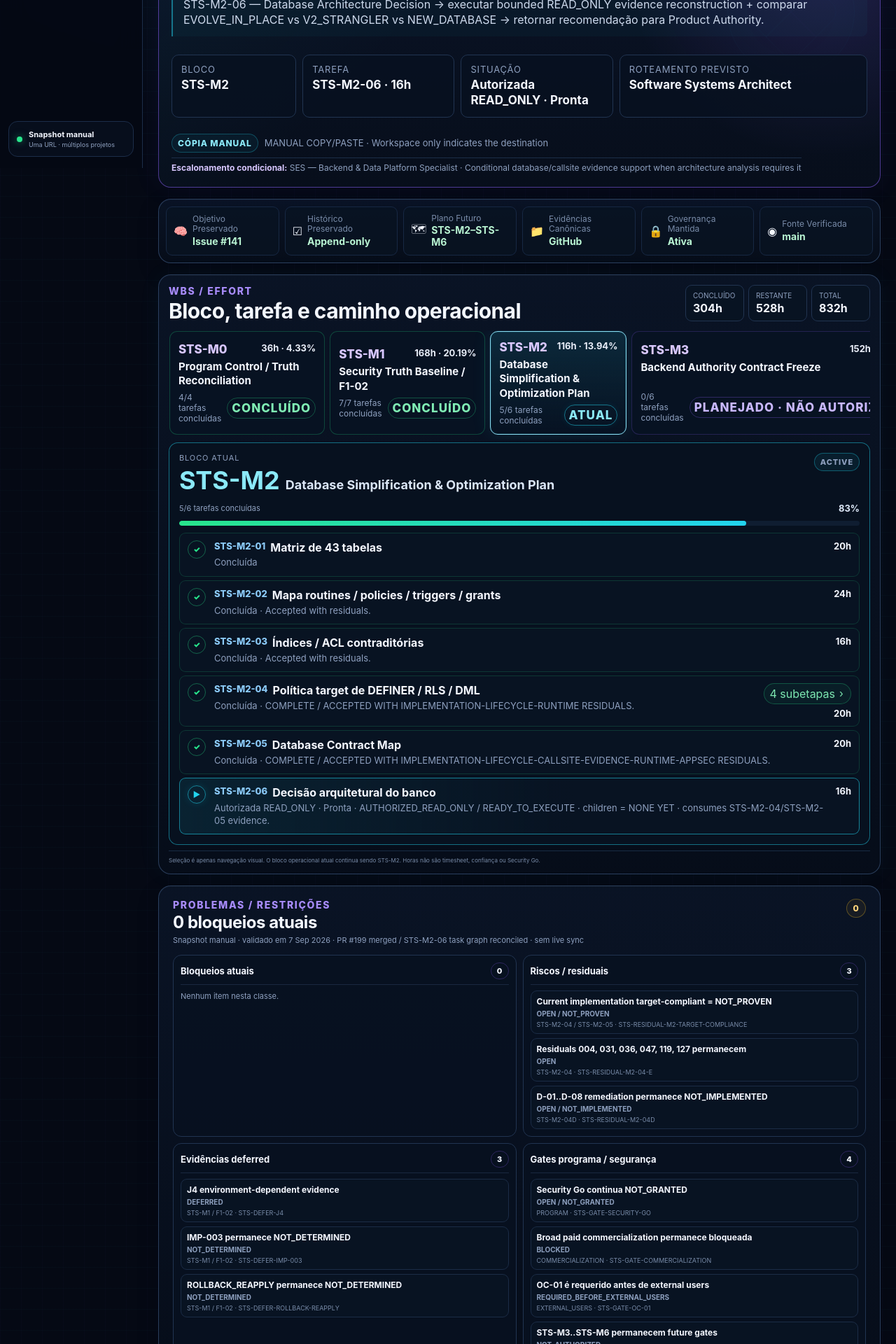
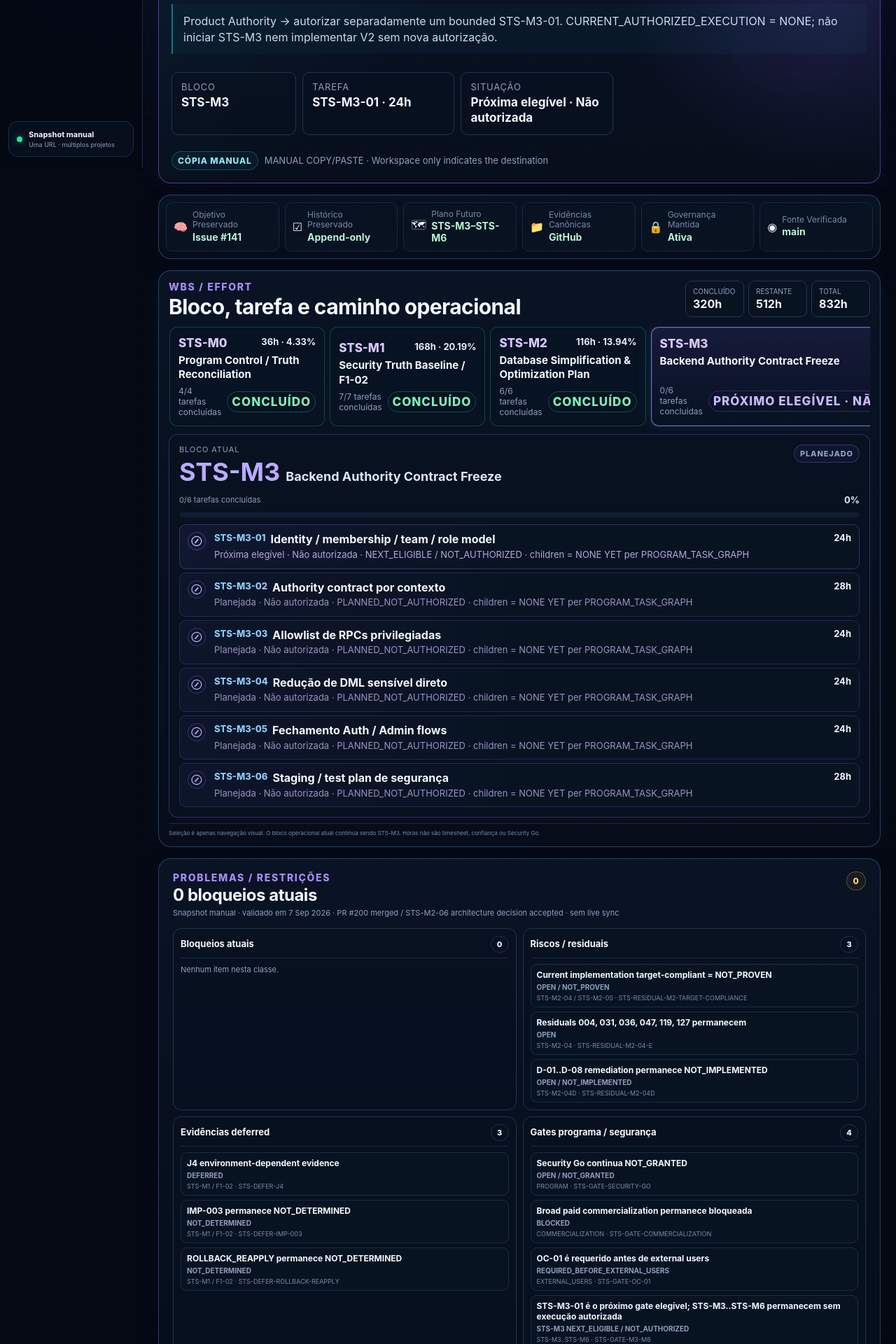
Before and after one commit to wagnerjfjunior/sfjm-workspace, a Next.js app: page / in a window 1280 px wide. Shown: the part 560-2480 px from the top of the page at 70% size. Built offline with nearby package versions, Linux system fonts and the light colour scheme.

Commit message:
data: advance FECH.AI dashboard to accepted M2 closure

```diff
--- a/data/workspace-demo.ts
+++ b/data/workspace-demo.ts
@@ -149,7 +149,7 @@ export type WbsMilestone = {
   label: string;
   hours: number;
   state: "COMPLETE" | "ACTIVE" | "PLANNED";
-  operationalState?: "PLANNED_NOT_AUTHORIZED";
+  operationalState?: "ELIGIBLE_NOT_AUTHORIZED" | "PLANNED_NOT_AUTHORIZED";
   tasks: WbsTask[];
 };
 export type WbsBacklog = {
@@ -181,9 +181,9 @@ export const workspaceDemo = {
   ] satisfies NavItem[],
 
   checks: [
-    { label: "Último milestone", value: "STS-M1 fechado · deferred assurance" },
-    { label: "Milestone atual", value: "STS-M2 · STARTED" },
-    { label: "Próxima ação", value: "STS-M2-06 · executar decisão arquitetural READ_ONLY autorizada" },
+    { label: "Último milestone", value: "STS-M2 fechado · accepted with residuals" },
+    { label: "Próximo milestone", value: "STS-M3 · elegível / não autorizado" },
+    { label: "Próxima ação", value: "Product Authority · autorizar bounded STS-M3-01" },
     { label: "Objetivo principal", value: "Preservado · Issue #141" },
     { label: "Histórico", value: "Preservado" },
     { label: "Security Go", value: "Não concedido" }
@@ -193,8 +193,8 @@ export const workspaceDemo = {
     {
       name: "FECH.AI",
       kind: "Projeto externo",
-      continuityState: "STS-M2 ACTIVE · STS-M2-05 COMPLETE / ACCEPTED WITH RESIDUALS · STS-M2-06 AUTHORIZED_READ_ONLY / READY_TO_EXECUTE",
-      nextSafeAction: "STS-M2-06 — Database Architecture Decision → executar bounded READ_ONLY evidence reconstruction + comparar EVOLVE_IN_PLACE vs V2_STRANGLER vs NEW_DATABASE → retornar recomendação para Product Authority.",
+      continuityState: "STS-M2 COMPLETE / ACCEPTED WITH RESIDUALS · STS-M2-06 COMPLETE / ACCEPTED · DATABASE STRATEGY = V2_STRANGLER / SAME_DATABASE_FIRST · STS-M3-01 NEXT_ELIGIBLE / NOT_AUTHORIZED",
+      nextSafeAction: "Product Authority → autorizar separadamente um bounded STS-M3-01. CURRENT_AUTHORIZED_EXECUTION = NONE; não iniciar STS-M3 nem implementar V2 sem nova autorização.",
       issues: [
         {
           id: "STS-GATE-SECURITY-GO",
@@ -317,24 +317,24 @@ export const workspaceDemo = {
           id: "STS-GATE-M3-M6",
           class: "FUTURE_GATE",
           scope: "STS-M3..STS-M6",
-          state: "NOT_AUTHORIZED",
-          label: "STS-M3..STS-M6 permanecem future gates",
+          state: "STS-M3 NEXT_ELIGIBLE / NOT_AUTHORIZED",
+          label: "STS-M3-01 é o próximo gate elegível; STS-M3..STS-M6 permanecem sem execução autorizada",
           blockingForCurrentTask: false,
           source: "docs/sfjm/PROGRAM_TASK_GRAPH.md",
           sourceRef: "83186f5775e563e150329fa0b95dd1d7f3f3a516",
           lastValidatedAt: "2026-09-07",
-          resolutionCondition: "autorização sequencial da Product Authority quando cada milestone se tornar elegível",
+          resolutionCondition: "Product Authority pode autorizar separadamente bounded STS-M3-01; demais milestones permanecem sequencialmente gated",
           displayPolicy: "ROADMAP_GATES"
         }
       ] satisfies ProjectIssue[],
       repository: "wagnerjfjunior/fecha.ai",
-      observedSha: "83186f5775e563e150329fa0b95dd1d7f3f3a516",
-      observedAt: "7 Sep 2026 · PR #199 merged / STS-M2-06 task graph reconciled",
-      verification: "Snapshot manual validado em 83186f57… · WBS + PROGRAM_TASK_GRAPH + CURRENT_STATE + CURRENT_ISSUES + NEXT_SAFE_ACTION · sem live sync",
+      observedSha: "661ef0014576d473088add0052d751e0a47d306e",
+      observedAt: "7 Sep 2026 · PR #200 merged / STS-M2-06 architecture decision accepted",
+      verification: "Snapshot manual validado em 661ef001… · WBS + PROGRAM_TASK_GRAPH + CURRENT_STATE + NEXT_SAFE_ACTION; CURRENT_ISSUES mantém validation anchor 83186f57… · sem live sync",
       taskDecompositions: [{
         parentTaskId: "STS-M2-04",
         parentLabel: "Política target de DEFINER / RLS / DML",
-        source: "FECH.AI docs/sfjm/PROGRAM_TASK_GRAPH.md + CURRENT_STATE.md + NEXT_SAFE_ACTION.md @ 83186f57…",
+        source: "FECH.AI docs/sfjm/PROGRAM_TASK_GRAPH.md + CURRENT_STATE.md + NEXT_SAFE_ACTION.md @ 661ef001…",
         items: [
           {
             id: "STS-M2-04B",
@@ -437,44 +437,19 @@ export const workspaceDemo = {
   fechaiProgram: {
     name: "FECH.AI Security-to-Scale 2026",
     repository: "wagnerjfjunior/fecha.ai",
-    observedSha: "83186f5775e563e150329fa0b95dd1d7f3f3a516",
-    observedAt: "7 Sep 2026 · PR #199 merged / STS-M2-06 task graph reconciled",
+    observedSha: "661ef0014576d473088add0052d751e0a47d306e",
+    observedAt: "7 Sep 2026 · PR #200 merged / STS-M2-06 accepted / STS-M2 closed",
     programIssue: "#141",
     programObjective: "Reach a sellable, operable FECH.AI with a defensible Security Go candidate and a clear path out of the current frontend/backend monolith before year-end, without hiding unresolved risk or performing a big-bang rewrite.",
     objectiveSource: "FECH.AI Issue #141 + program-hierarchy BCR",
     objectiveIntegrity: "PRESERVED · no approved objective drift observed",
     objectiveChangePolicy: "Material objective change must be versioned in the canonical project and explicitly approved; otherwise flag OBJECTIVE_DRIFT and do not claim safe continuity.",
     specialistTransport: "MANUAL COPY/PASTE · Workspace only indicates the destination",
-    specialistRouting: [
-      {
-        sequence: 1,
-        role: "architecture",
-        archetypeId: "software-systems-architect",
-        targetName: "SES — Software Systems Architect",
-        purpose: "Primary STS-M2-06 database architecture decision",
-        requirement: "REQUIRED"
-      },
-      {
-        sequence: 2,
-        role: "backend_data",
-        archetypeId: "backend-data-platform-specialist",
-        targetName: "SES — Backend & Data Platform Specialist",
-        purpose: "Conditional database/callsite evidence support when architecture analysis requires it",
-        requirement: "CONDITIONAL"
-      },
-      {
-        sequence: 3,
-        role: "application_security",
-        archetypeId: "application-security-assurance-specialist",
-        targetName: "SES — Application Security Assurance Specialist",
-        purpose: "Conditional assurance only for material security-policy questions",
-        requirement: "CONDITIONAL"
-      }
-    ],
-    lastCompletedMilestone: "STS-M1 — COMPLETE WITH DEFERRED SECURITY ASSURANCE",
-    nextProgramMilestone: "STS-M3 — Backend Authority Contract Freeze · PLANNED",
-    activeWorkstream: "STS-M2 · ACTIVE · STS-M2-05 COMPLETE / ACCEPTED WITH RESIDUALS · STS-M2-06 AUTHORIZED_READ_ONLY / READY_TO_EXECUTE",
-    nextSafeAction: "Resolve live FECH.AI main → execute bounded STS-M2-06 READ_ONLY architecture decision → compare EVOLVE_IN_PLACE vs V2_STRANGLER vs NEW_DATABASE → return recommendation for Product Authority adjudication",
+    specialistRouting: [],
+    lastCompletedMilestone: "STS-M2 — COMPLETE / ACCEPTED WITH IMPLEMENTATION-LIFECYCLE-CALLSITE-RUNTIME-APPSEC RESIDUALS",
+    nextProgramMilestone: "STS-M3 — Backend Authority Contract Freeze · NEXT_ELIGIBLE / NOT_AUTHORIZED",
+    activeWorkstream: "STS-M2 COMPLETE / ACCEPTED WITH RESIDUALS · STS-M3-01 NEXT_ELIGIBLE / NOT_AUTHORIZED · CURRENT_AUTHORIZED_EXECUTION = NONE",
+    nextSafeAction: "Resolve live FECH.AI main → request separate Product Authority authorization for bounded STS-M3-01 → do not start STS-M3 or implement V2 without that authorization",
     securityGo: "NOT GRANTED",
     commercialization: "BLOCKED",
     weightingBasis: "Peso = duração planejada; progresso só avança quando o gate do milestone é aceito.",
@@ -506,8 +481,8 @@ export const workspaceDemo = {
         label: "Database Simplification & Optimization Plan",
         window: "18 Sep–9 Oct",
         weight: 18.75,
-        acceptedPercent: 0,
-        status: "ACTIVE",
+        acceptedPercent: 100,
+        status: "COMPLETE",
         owner: "Backend/Data + Architecture",
         exit: "Canonicality matrix + routine/policy/trigger/grant map + target authority policy + Database Contract Map + evolution decision."
       },
@@ -706,18 +681,36 @@ export const workspaceDemo = {
         owner: "Backend/Data + Architecture",
         evidence: "COMPLETE / ACCEPTED WITH IMPLEMENTATION-LIFECYCLE-RUNTIME RESIDUALS. Target-policy objective closed; current implementation compliance, AppSec PASS, runtime assurance and Security Go remain unproven.",
         nextAction: "Não reabrir B1/B2/B3/C/D/E ou M2-04 sem invalidação material."
+      },
+      {
+        id: "STS-M2-05",
+        label: "Database Contract Map",
+        category: "PROGRAM",
+        state: "COMPLETE",
+        owner: "Backend/Data + Architecture",
+        evidence: "COMPLETE / ACCEPTED WITH IMPLEMENTATION-LIFECYCLE-CALLSITE-EVIDENCE-RUNTIME-APPSEC RESIDUALS.",
+        nextAction: "Consumir como evidência aceita; residuals permanecem preservados."
+      },
+      {
+        id: "STS-M2-06",
+        label: "Database Architecture Decision",
+        category: "PROGRAM",
+        state: "COMPLETE",
+        owner: "Architecture + Product Authority",
+        evidence: "COMPLETE / ACCEPTED. DATABASE STRATEGY = V2_STRANGLER / SAME_DATABASE_FIRST. NEW PRODUCTION DATABASE = NOT SELECTED AT THIS STAGE.",
+        nextAction: "Não implementar V2 sob esta aceitação; implementação permanece separadamente não autorizada."
       }
     ] satisfies ExecutionItem[],
 
     active: [
       {
-        id: "STS-M2-06",
-        label: "Database Architecture Decision",
+        id: "STS-M3-01",
+        label: "Identity / membership / team / role model",
         category: "PROGRAM",
         state: "PLANNED",
-        owner: "Architecture",
-        evidence: "AUTHORIZED_READ_ONLY / READY_TO_EXECUTE. STS-M2-05 is COMPLETE / ACCEPTED WITH RESIDUALS.",
-        nextAction: "Executar READ_ONLY evidence reconstruction + comparar EVOLVE_IN_PLACE vs V2_STRANGLER vs NEW_DATABASE; retornar recomendação para Product Authority."
+        owner: "Product Authority gate",
+        evidence: "NEXT_ELIGIBLE / NOT_AUTHORIZED. CURRENT_AUTHORIZED_EXECUTION = NONE.",
+        nextAction: "Obter autorização separada da Product Authority para bounded STS-M3-01 antes de qualquer execução."
       }
     ] satisfies ExecutionItem[],
 
@@ -818,22 +811,23 @@ export const workspaceDemo = {
       { date: "7 Sep 2026", text: "B2 High-Risk Target-Contract Closure aceita com residuals de implementação/lifecycle/runtime", kind: "PROGRAM" },
       { date: "7 Sep 2026", text: "STS-M2-04 COMPLETE / ACCEPTED; M2-05 torna-se NEXT ELIGIBLE / NOT AUTHORIZED", kind: "PROGRAM" },
       { date: "7 Sep 2026", text: "PR #194 mergeada: PROGRAM_TASK_GRAPH publica overlay consumível M2→M6 e decomposição recursiva de M2-04", kind: "PROGRAM" },
-      { date: "7 Sep 2026", text: "PR #199 mergeada: PROGRAM_TASK_GRAPH reconciliado para STS-M2-06 AUTHORIZED_READ_ONLY / READY_TO_EXECUTE", kind: "PROGRAM" }
+      { date: "7 Sep 2026", text: "PR #199 mergeada: PROGRAM_TASK_GRAPH reconciliado para STS-M2-06 AUTHORIZED_READ_ONLY / READY_TO_EXECUTE", kind: "PROGRAM" },
+      { date: "7 Sep 2026", text: "PR #200 mergeada: STS-M2-06 aceito com V2_STRANGLER / SAME_DATABASE_FIRST; STS-M2 fechado com residuals; STS-M3-01 torna-se NEXT_ELIGIBLE / NOT_AUTHORIZED", kind: "PROGRAM" }
     ] satisfies TimelineItem[]
 
   } satisfies ProgramSnapshot,
 
   fechaiWbs: {
-    source: "WBS structure: docs/roadmap/fechai-security-to-scale-2026-wbs.md · operational overlay: docs/sfjm/PROGRAM_TASK_GRAPH.md · current meaning: CURRENT_STATE.md + NEXT_SAFE_ACTION.md @ 83186f57…",
+    source: "WBS structure: docs/roadmap/fechai-security-to-scale-2026-wbs.md · operational overlay: docs/sfjm/PROGRAM_TASK_GRAPH.md · current meaning: CURRENT_STATE.md + NEXT_SAFE_ACTION.md @ 661ef001…",
     basis: "Planning estimates for visibility, not clocked timesheets.",
     totalCriticalHours: 832,
-    completedHours: 304,
-    remainingCriticalHours: 528,
+    completedHours: 320,
+    remainingCriticalHours: 512,
     preSecurityGoBacklogHours: 116,
     plannedBacklogHours: 104,
-    currentPackage: "STS-M2 — STARTED",
-    currentTask: "STS-M2-06 · Decisão arquitetural do banco · AUTHORIZED_READ_ONLY / READY_TO_EXECUTE · 16h",
-    note: "Rótulos/horas vêm da WBS estrutural; identidade externa usa STS-Mx-yy e wbsId preserva Mx-yy. STS-M2-05 está COMPLETE / ACCEPTED WITH RESIDUALS; STS-M2-06 está AUTHORIZED_READ_ONLY / READY_TO_EXECUTE. Horas são planejamento, não timesheet.",
+    currentPackage: "STS-M3 — NEXT_ELIGIBLE / NOT_AUTHORIZED",
+    currentTask: "STS-M3-01 · Identity / membership / team / role model · NEXT_ELIGIBLE / NOT_AUTHORIZED · 24h",
+    note: "Rótulos/horas vêm da WBS estrutural; identidade externa usa STS-Mx-yy e wbsId preserva Mx-yy. STS-M2 está COMPLETE / ACCEPTED WITH RESIDUALS; STS-M3-01 é NEXT_ELIGIBLE / NOT_AUTHORIZED. Horas são planejamento, não timesheet.",
     milestones: [
       {
         id: "STS-M0",
@@ -866,14 +860,14 @@ export const workspaceDemo = {
         id: "STS-M2", wbsId: "M2",
         label: "Database Simplification & Optimization Plan",
         hours: 116,
-        state: "ACTIVE",
+        state: "COMPLETE",
         tasks: [
           { id: "STS-M2-01", wbsId: "M2-01", label: "Matriz de 43 tabelas", hours: 20, state: "COMPLETE" },
           { id: "STS-M2-02", wbsId: "M2-02", label: "Mapa routines / policies / triggers / grants", hours: 24, state: "COMPLETE", note: "Accepted with residuals." },
           { id: "STS-M2-03", wbsId: "M2-03", label: "Índices / ACL contraditórias", hours: 16, state: "COMPLETE", note: "Accepted with residuals." },
           { id: "STS-M2-04", wbsId: "M2-04", label: "Política target de DEFINER / RLS / DML", hours: 20, state: "COMPLETE", note: "COMPLETE / ACCEPTED WITH IMPLEMENTATION-LIFECYCLE-RUNTIME RESIDUALS." },
           { id: "STS-M2-05", wbsId: "M2-05", label: "Database Contract Map", hours: 20, state: "COMPLETE", note: "COMPLETE / ACCEPTED WITH IMPLEMENTATION-LIFECYCLE-CALLSITE-EVIDENCE-RUNTIME-APPSEC RESIDUALS." },
-          { id: "STS-M2-06", wbsId: "M2-06", label: "Decisão arquitetural do banco", hours: 16, state: "PLANNED", note: "AUTHORIZED_READ_ONLY / READY_TO_EXECUTE · children = NONE YET · consumes STS-M2-04/STS-M2-05 evidence." }
+          { id: "STS-M2-06", wbsId: "M2-06", label: "Decisão arquitetural do banco", hours: 16, state: "COMPLETE", note: "COMPLETE / ACCEPTED · DATABASE STRATEGY = V2_STRANGLER / SAME_DATABASE_FIRST · NEW PRODUCTION DATABASE = NOT SELECTED AT THIS STAGE." }
         ]
       },
       {
@@ -881,9 +875,9 @@ export const workspaceDemo = {
         label: "Backend Authority Contract Freeze",
         hours: 152,
         state: "PLANNED",
-        operationalState: "PLANNED_NOT_AUTHORIZED",
+        operationalState: "ELIGIBLE_NOT_AUTHORIZED",
         tasks: [
-          { id: "STS-M3-01", wbsId: "M3-01", label: "Identity / membership / team / role model", hours: 24, state: "PLANNED", note: "PLANNED_NOT_AUTHORIZED · children = NONE YET per PROGRAM_TASK_GRAPH" },
+          { id: "STS-M3-01", wbsId: "M3-01", label: "Identity / membership / team / role model", hours: 24, state: "PLANNED", note: "NEXT_ELIGIBLE / NOT_AUTHORIZED · children = NONE YET per PROGRAM_TASK_GRAPH" },
           { id: "STS-M3-02", wbsId: "M3-02", label: "Authority contract por contexto", hours: 28, state: "PLANNED", note: "PLANNED_NOT_AUTHORIZED · children = NONE YET per PROGRAM_TASK_GRAPH" },
           { id: "STS-M3-03", wbsId: "M3-03", label: "Allowlist de RPCs privilegiadas", hours: 24, state: "PLANNED", note: "PLANNED_NOT_AUTHORIZED · children = NONE YET per PROGRAM_TASK_GRAPH" },
           { id: "STS-M3-04", wbsId: "M3-04", label: "Redução de DML sensível direto", hours: 24, state: "PLANNED", note: "PLANNED_NOT_AUTHORIZED · children = NONE YET per PROGRAM_TASK_GRAPH" },
@@ -968,21 +962,21 @@ export const workspaceDemo = {
   contexts: [
     { icon: "🧠", label: "Objetivo Preservado", value: "Issue #141" },
     { icon: "☑", label: "Histórico Preservado", value: "Append-only" },
-    { icon: "🗺", label: "Plano Futuro", value: "STS-M2–STS-M6" },
+    { icon: "🗺", label: "Plano Futuro", value: "STS-M3–STS-M6" },
     { icon: "📁", label: "Evidências Canônicas", value: "GitHub" },
     { icon: "🔒", label: "Governança Mantida", value: "Ativa" },
     { icon: "◉", label: "Fonte Verificada", value: "main" }
   ] satisfies ContextCard[],
 
   currentState: [
-    { label: "Último milestone concluído", value: "STS-M1 · deferred assurance" },
-    { label: "Milestone atual", value: "STS-M2 · STARTED" },
-    { label: "Próxima continuidade", value: "STS-M2-06 · AUTHORIZED_READ_ONLY / READY_TO_EXECUTE" },
+    { label: "Último milestone concluído", value: "STS-M2 · accepted with residuals" },
+    { label: "Próximo milestone", value: "STS-M3 · NEXT_ELIGIBLE / NOT_AUTHORIZED" },
+    { label: "Próxima continuidade", value: "Product Authority · autorizar bounded STS-M3-01" },
     { label: "Objetivo", value: "Issue #141 · PRESERVED" }
   ] satisfies SourceRow[],
 
   sources: [
-    { label: "FECH.AI main", value: "83186f57…", badge: true },
+    { label: "FECH.AI main", value: "661ef001…", badge: true },
     { label: "Program objective", value: "#141 OPEN · PRESERVED", badge: true },
     { label: "Current state source", value: "docs/sfjm/CURRENT_STATE.md", badge: true },
     { label: "Program task graph", value: "docs/sfjm/PROGRAM_TASK_GRAPH.md", badge: true },
```
